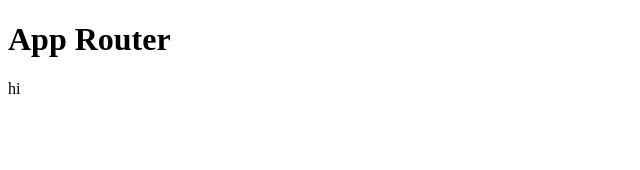
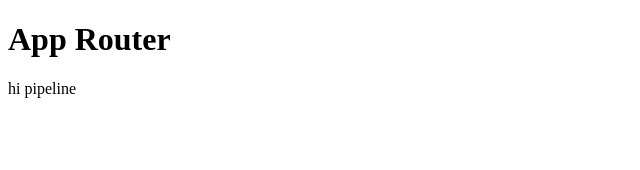
Before and after one commit to devops-600/next, a Next.js app: page / in a window 1280 px wide. Shown: the top 170 px of the page, without its empty margins (0-640 px from the left). Built offline with nearby package versions, Linux system fonts and the light colour scheme.

Commit message:
hi pipeline

```diff
--- a/app/page.tsx
+++ b/app/page.tsx
@@ -6,7 +6,7 @@ export default function Page() {
   return (
     <>
       <h1>App Router</h1>
-      <p>hi</p>
+      <p>hi pipeline</p>
     </>
   );
 }
```
